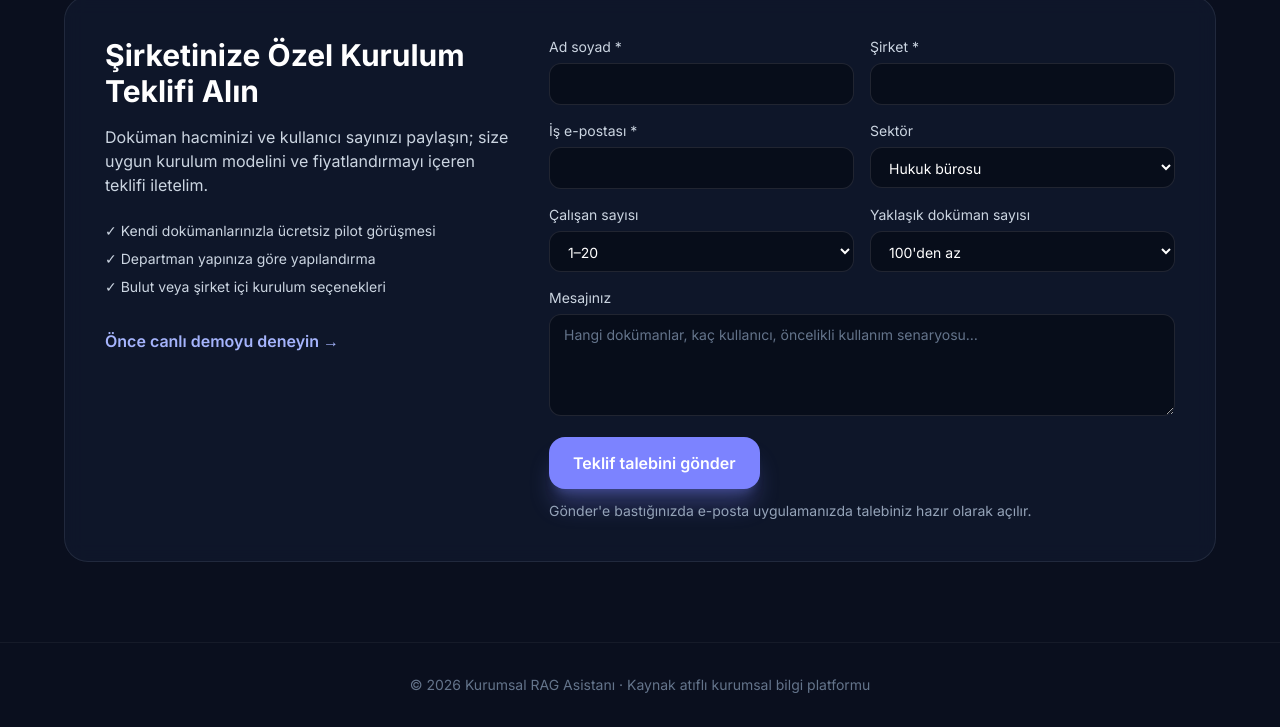
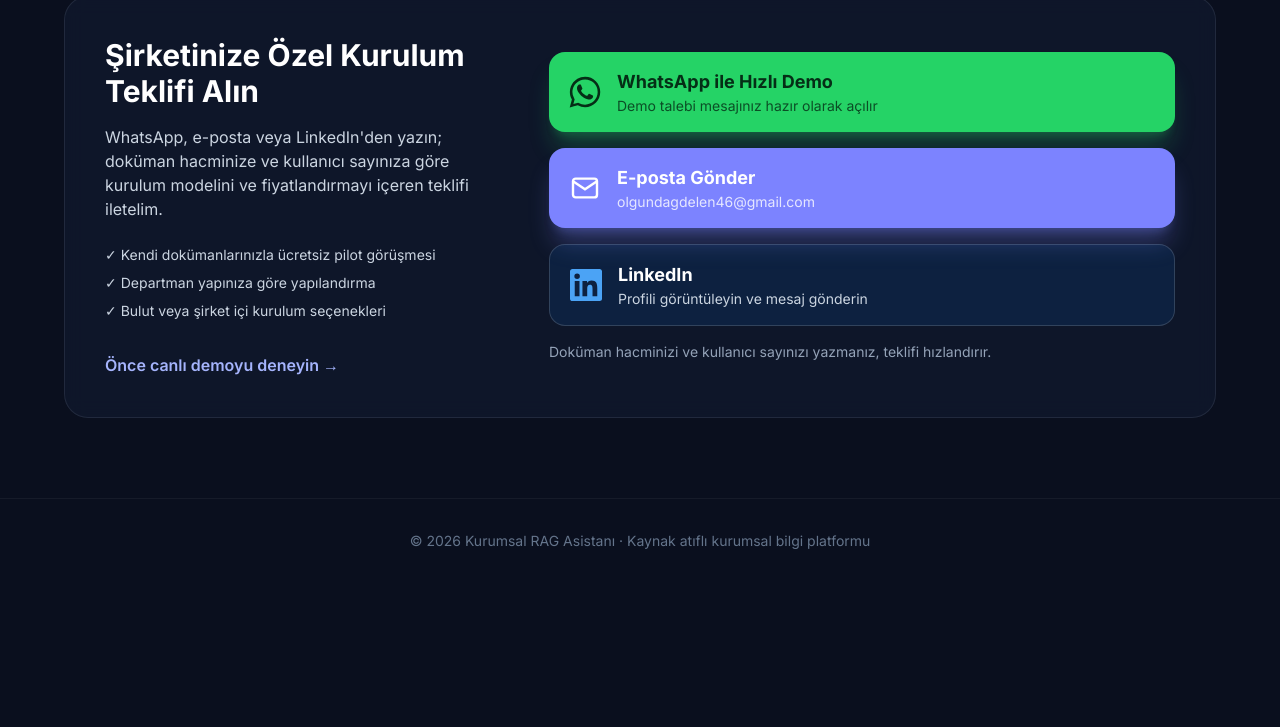
Before and after one commit to Olgunbaba1235/kurumsal_rag_asistani, a plain HTML site: page landing/index.html in a window 1280 px wide. Shown: the part 2879-3606 px from the top of the page. After the commit the page ends 3462 px from the top, so only its background shows below. Drawn offline with nearby package versions, Linux system fonts and the light colour scheme.

Commit message:
feat: yeni canlı demo adresi ve çalışan iletişim butonları
- Streamlit URL'si https://kurumsal-rag-pro.streamlit.app/ olarak güncellendi (landing + pazarlama)
- landing #teklif: WhatsApp ile Hızlı Demo, E-posta Gönder ve LinkedIn butonları (CONFIG'den üretilir)
- pazarlama: imza ve iletişim alanları gerçek bilgilerle dolduruldu

Co-Authored-By: Claude Opus 5.5 <noreply@anthropic.com>
Claude-Session: https://claude.ai/code/session_01B2rLmPWcH6ye6hNKXqij2n

```diff
--- a/landing/index.html
+++ b/landing/index.html
@@ -39,8 +39,10 @@
        Yayına almadan önce yalnızca bu iki değeri güncelleyin. -->
   <script>
     window.CONFIG = {
-      DEMO_URL: "https://jxq2ypt97fhsweii9fwk9r.streamlit.app/", // Streamlit Community Cloud canlı link
-      CONTACT_EMAIL: "dagdelenhanim74@gmail.com", // tekliflerin gideceği adres
+      DEMO_URL: "https://kurumsal-rag-pro.streamlit.app/", // Streamlit Community Cloud canlı link
+      CONTACT_EMAIL: "olgundagdelen46@gmail.com", // tekliflerin gideceği adres
+      WHATSAPP: "905439322372", // ülke koduyla, + ve boşluk olmadan
+      LINKEDIN_URL: "https://www.linkedin.com/in/olgun-dagdelen-906430376",
     };
   </script>
 
@@ -195,7 +197,7 @@
       <div class="glass mx-auto grid max-w-6xl gap-10 rounded-3xl p-6 sm:p-10 lg:grid-cols-5">
         <div class="lg:col-span-2">
           <h2 class="text-3xl font-bold text-white">Şirketinize Özel Kurulum Teklifi Alın</h2>
-          <p class="mt-4 text-slate-300">Doküman hacminizi ve kullanıcı sayınızı paylaşın; size uygun kurulum modelini ve fiyatlandırmayı içeren teklifi iletelim.</p>
+          <p class="mt-4 text-slate-300">WhatsApp, e-posta veya LinkedIn'den yazın; doküman hacminize ve kullanıcı sayınıza göre kurulum modelini ve fiyatlandırmayı içeren teklifi iletelim.</p>
           <ul class="mt-6 space-y-2 text-sm text-slate-300">
             <li>✓ Kendi dokümanlarınızla ücretsiz pilot görüşmesi</li>
             <li>✓ Departman yapınıza göre yapılandırma</li>
@@ -203,32 +205,24 @@
           </ul>
           <a data-demo-link href="#" target="_blank" rel="noopener" class="mt-8 inline-flex items-center gap-2 font-semibold text-brand-300 hover:text-brand-400">Önce canlı demoyu deneyin →</a>
         </div>
-        <form id="quote-form" class="grid gap-4 sm:grid-cols-2 lg:col-span-3" novalidate>
-          <label class="text-sm"><span class="text-slate-300">Ad soyad *</span>
-            <input name="name" required autocomplete="name" class="mt-1.5 w-full rounded-xl border border-white/10 bg-ink-950/70 px-3.5 py-2.5 text-white outline-none focus:border-brand-400" /></label>
-          <label class="text-sm"><span class="text-slate-300">Şirket *</span>
-            <input name="company" required autocomplete="organization" class="mt-1.5 w-full rounded-xl border border-white/10 bg-ink-950/70 px-3.5 py-2.5 text-white outline-none focus:border-brand-400" /></label>
-          <label class="text-sm"><span class="text-slate-300">İş e-postası *</span>
-            <input name="email" type="email" required autocomplete="email" class="mt-1.5 w-full rounded-xl border border-white/10 bg-ink-950/70 px-3.5 py-2.5 text-white outline-none focus:border-brand-400" /></label>
-          <label class="text-sm"><span class="text-slate-300">Sektör</span>
-            <select name="sector" class="mt-1.5 w-full rounded-xl border border-white/10 bg-ink-950/70 px-3.5 py-2.5 text-white outline-none focus:border-brand-400">
-              <option>Hukuk bürosu</option><option>Mali müşavirlik</option><option>Üretim / sanayi</option><option>Hizmet / perakende</option><option>Diğer</option>
-            </select></label>
-          <label class="text-sm"><span class="text-slate-300">Çalışan sayısı</span>
-            <select name="size" class="mt-1.5 w-full rounded-xl border border-white/10 bg-ink-950/70 px-3.5 py-2.5 text-white outline-none focus:border-brand-400">
-              <option>1–20</option><option>21–100</option><option>101–500</option><option>500+</option>
-            </select></label>
-          <label class="text-sm"><span class="text-slate-300">Yaklaşık doküman sayısı</span>
-            <select name="docs" class="mt-1.5 w-full rounded-xl border border-white/10 bg-ink-950/70 px-3.5 py-2.5 text-white outline-none focus:border-brand-400">
-              <option>100'den az</option><option>100–1.000</option><option>1.000+</option>
-            </select></label>
-          <label class="text-sm sm:col-span-2"><span class="text-slate-300">Mesajınız</span>
-            <textarea name="message" rows="4" placeholder="Hangi dokümanlar, kaç kullanıcı, öncelikli kullanım senaryosu…" class="mt-1.5 w-full rounded-xl border border-white/10 bg-ink-950/70 px-3.5 py-2.5 text-white outline-none placeholder:text-slate-500 focus:border-brand-400"></textarea></label>
-          <div class="sm:col-span-2">
-            <button type="submit" class="w-full rounded-2xl bg-brand-500 px-6 py-3.5 font-semibold text-white shadow-xl shadow-brand-500/30 hover:bg-brand-600 sm:w-auto">Teklif talebini gönder</button>
-            <p id="form-status" class="mt-3 text-sm text-slate-400" role="status">Gönder'e bastığınızda e-posta uygulamanızda talebiniz hazır olarak açılır.</p>
-          </div>
-        </form>
+        <div class="flex flex-col justify-center gap-4 lg:col-span-3">
+          <a data-contact="whatsapp" href="https://wa.me/905439322372?text=Merhaba%2C%20Kurumsal%20RAG%20Asistan%C4%B1%20i%C3%A7in%20demo%20talep%20ediyorum." target="_blank" rel="noopener"
+             class="flex items-center gap-4 rounded-2xl px-5 py-4 transition hover:-translate-y-0.5 bg-[#25D366] text-[#052e16] shadow-xl shadow-[#25D366]/25 hover:bg-[#2fe074]">
+            <svg class="h-8 w-8 shrink-0" viewBox="0 0 24 24" fill="currentColor" aria-hidden="true"><path d="M17.47 14.38c-.3-.15-1.76-.87-2.03-.97-.27-.1-.47-.15-.67.15-.2.3-.77.97-.94 1.17-.17.2-.35.22-.65.07-.3-.15-1.26-.46-2.4-1.48-.89-.79-1.49-1.77-1.66-2.07-.17-.3-.02-.46.13-.61.13-.13.3-.35.45-.52.15-.17.2-.3.3-.5.1-.2.05-.37-.02-.52-.08-.15-.67-1.61-.92-2.2-.24-.58-.49-.5-.67-.51h-.57c-.2 0-.52.07-.79.37-.27.3-1.04 1.02-1.04 2.48s1.07 2.88 1.21 3.08c.15.2 2.1 3.2 5.08 4.49.71.31 1.26.49 1.69.63.71.23 1.36.2 1.87.12.57-.08 1.76-.72 2.01-1.42.25-.7.25-1.29.17-1.42-.07-.12-.27-.2-.57-.35zM12.04 21.5h-.01a9.45 9.45 0 0 1-4.82-1.32l-.35-.21-3.58.94.96-3.49-.23-.36a9.43 9.43 0 0 1-1.45-5.03c0-5.22 4.25-9.47 9.48-9.47a9.42 9.42 0 0 1 9.47 9.48c0 5.22-4.25 9.46-9.47 9.46zm8.06-17.53A11.3 11.3 0 0 0 12.04.63C5.76.63.65 5.74.65 12.02c0 2 .52 3.96 1.52 5.69L.55 23.6l6.04-1.58a11.4 11.4 0 0 0 5.44 1.39h.01c6.28 0 11.39-5.11 11.39-11.39 0-3.04-1.18-5.9-3.33-8.05z"/></svg>
+            <span><span class="block text-lg font-bold">WhatsApp ile Hızlı Demo</span><span class="block text-sm opacity-80">Demo talebi mesajınız hazır olarak açılır</span></span>
+          </a>
+          <a data-contact="email" href="mailto:olgundagdelen46@gmail.com?subject=Kurumsal%20RAG%20Asistan%C4%B1%20%E2%80%94%20Kurulum%20teklifi"
+             class="flex items-center gap-4 rounded-2xl px-5 py-4 transition hover:-translate-y-0.5 bg-brand-500 text-white shadow-xl shadow-brand-500/30 hover:bg-brand-600">
+            <svg class="h-8 w-8 shrink-0" viewBox="0 0 24 24" fill="none" stroke="currentColor" stroke-width="1.8" aria-hidden="true"><rect x="3" y="5" width="18" height="14" rx="2"/><path d="m3 7 9 6 9-6"/></svg>
+            <span><span class="block text-lg font-bold">E-posta Gönder</span><span class="block text-sm opacity-80">olgundagdelen46@gmail.com</span></span>
+          </a>
+          <a data-contact="linkedin" href="https://www.linkedin.com/in/olgun-dagdelen-906430376" target="_blank" rel="noopener"
+             class="flex items-center gap-4 rounded-2xl px-5 py-4 transition hover:-translate-y-0.5 border border-white/15 bg-[#0A66C2]/15 text-white hover:bg-[#0A66C2]/30">
+            <svg class="h-8 w-8 shrink-0 text-[#4ba3f5]" viewBox="0 0 24 24" fill="currentColor" aria-hidden="true"><path d="M20.45 20.45h-3.56v-5.57c0-1.33-.02-3.04-1.85-3.04-1.86 0-2.14 1.45-2.14 2.94v5.67H9.34V9h3.42v1.56h.05c.48-.9 1.64-1.85 3.37-1.85 3.6 0 4.27 2.37 4.27 5.46v6.28zM5.34 7.43a2.06 2.06 0 1 1 0-4.13 2.06 2.06 0 0 1 0 4.13zM7.12 20.45H3.56V9h3.56v11.45zM22.22 0H1.77C.79 0 0 .77 0 1.73v20.54C0 23.23.79 24 1.77 24h20.45c.98 0 1.78-.77 1.78-1.73V1.73C24 .77 23.2 0 22.22 0z"/></svg>
+            <span><span class="block text-lg font-bold">LinkedIn</span><span class="block text-sm text-slate-300">Profili görüntüleyin ve mesaj gönderin</span></span>
+          </a>
+          <p class="text-sm text-slate-400">Doküman hacminizi ve kullanıcı sayınızı yazmanız, teklifi hızlandırır.</p>
+        </div>
       </div>
     </section>
   </main>
@@ -243,25 +237,12 @@
       document.querySelectorAll("[data-demo-link]").forEach((a) => (a.href = cfg.DEMO_URL));
       document.getElementById("year").textContent = new Date().getFullYear();
 
-      const form = document.getElementById("quote-form");
-      const status = document.getElementById("form-status");
-      form.addEventListener("submit", (e) => {
-        e.preventDefault();
-        const d = Object.fromEntries(new FormData(form).entries());
-        if (!d.name.trim() || !d.company.trim() || !form.email.checkValidity()) {
-          status.textContent = "Lütfen ad, şirket ve geçerli bir iş e-postası girin.";
-          status.className = "mt-3 text-sm text-rose-300";
-          return;
-        }
-        const body = [
-          `Ad soyad: ${d.name}`, `Şirket: ${d.company}`, `E-posta: ${d.email}`, `Sektör: ${d.sector}`,
-          `Çalışan sayısı: ${d.size}`, `Doküman sayısı: ${d.docs}`, "", d.message || "",
-        ].join("\n");
-        const subject = `Kurulum teklifi talebi — ${d.company}`;
-        window.location.href = `mailto:${cfg.CONTACT_EMAIL}?subject=${encodeURIComponent(subject)}&body=${encodeURIComponent(body)}`;
-        status.textContent = "E-posta uygulamanız açıldı; göndermeyi tamamlamanız yeterli. Açılmadıysa " + cfg.CONTACT_EMAIL + " adresine yazın.";
-        status.className = "mt-3 text-sm text-emerald-300";
-      });
+      const wa = document.querySelector('[data-contact="whatsapp"]');
+      wa.href = `https://wa.me/${cfg.WHATSAPP}?text=${encodeURIComponent("Merhaba, Kurumsal RAG Asistanı için demo talep ediyorum.")}`;
+      const mail = document.querySelector('[data-contact="email"]');
+      mail.href = `mailto:${cfg.CONTACT_EMAIL}?subject=${encodeURIComponent("Kurumsal RAG Asistanı — Kurulum teklifi")}`;
+      mail.querySelector("span span:last-child").textContent = cfg.CONTACT_EMAIL;
+      document.querySelector('[data-contact="linkedin"]').href = cfg.LINKEDIN_URL;
     })();
   </script>
 </body>
```
Also changed, not shown: pazarlama/b2b_cold_email.md (+21 -9 lines), pazarlama/linkedin_lansman.md (+7 -4 lines), pazarlama/product_hunt.md (+2 -2 lines).
